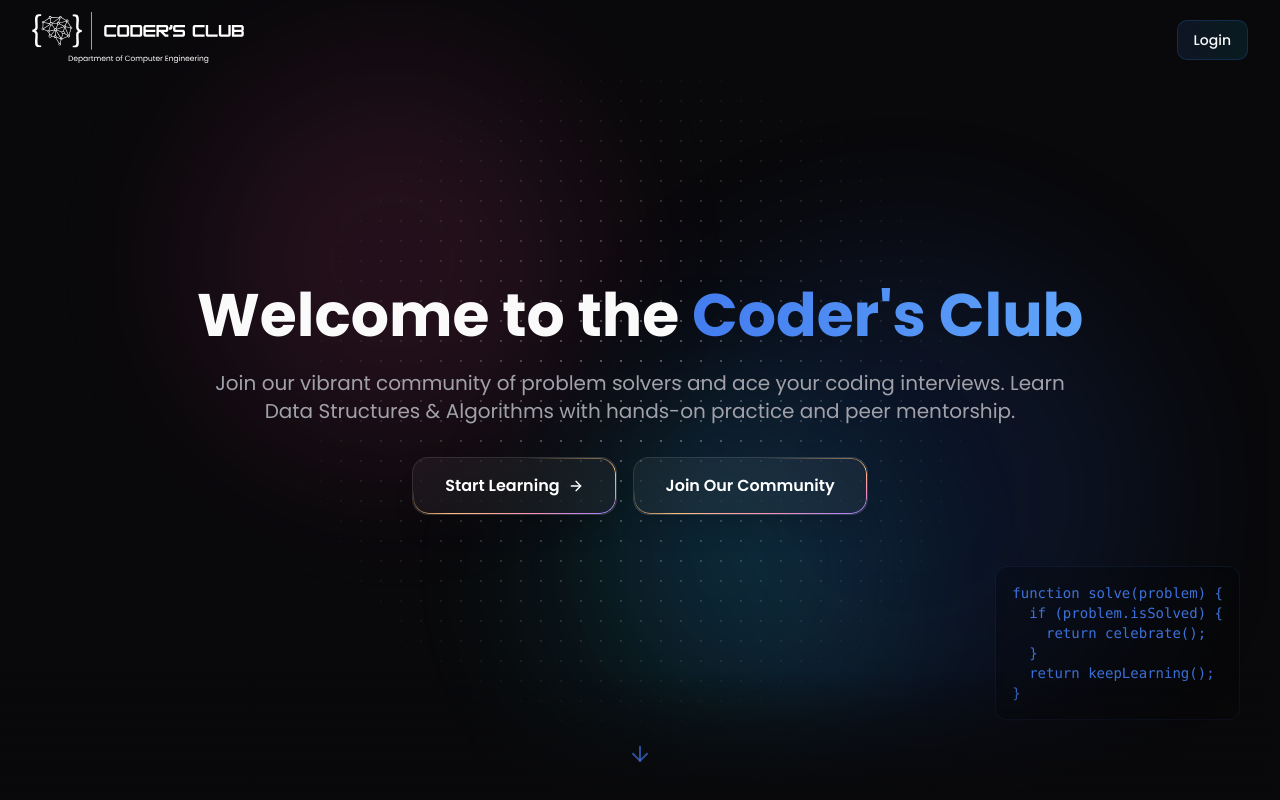
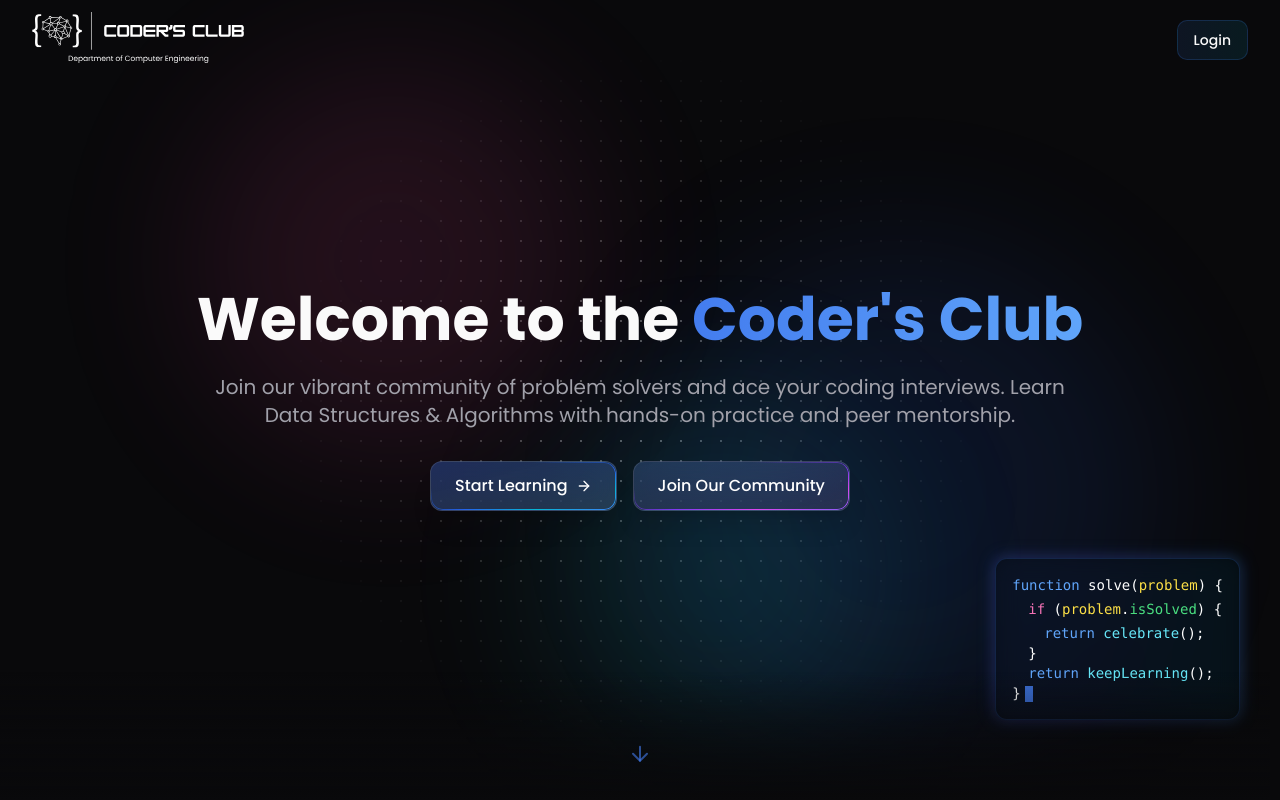
Before and after one commit to coders-club-apsit/CodersHub, a React (Vite) app: page / in a window 1280 px wide. Shown: the top 800 px of the page. Built offline with nearby package versions, Linux system fonts and the light colour scheme; no server answers.

Commit message:
Update HeroSection.jsx

```diff
--- a/src/components/HeroSection.jsx
+++ b/src/components/HeroSection.jsx
@@ -27,21 +27,148 @@ const MotionWrapper = ({ children, ...props }) => {
   return <motion.div {...props}>{children}</motion.div>;
 };
 
-const CodeBlock = () => (
-  <div className="absolute bottom-20 right-10 hidden lg:block">
-    <pre className="text-sm bg-black/20 backdrop-blur-sm p-4 rounded-lg border border-primary/10">
-      <code className="text-primary/90">
-        {`function solve(problem) {
-  if (problem.isSolved) {
-    return celebrate();
+const CodeBlock = () => {
+  // Define animation variants
+  const containerVariants = {
+    initial: { opacity: 0, y: 20 },
+    animate: {
+      opacity: 1,
+      y: 0,
+      transition: { duration: 0.7, delay: 0.5 }
     }
-  return keepLearning();
-}`}
+  };
+
+  const lineHighlightVariants = {
+    initial: { width: "0%" },
+    animate: {
+      width: "100%",
+      transition: {
+        duration: 0.8,
+        delay: 1.5,
+        ease: "easeInOut"
+      }
+    }
+  };
+
+  // Cursor blink effect
+  const cursorVariants = {
+    blink: {
+      opacity: [0, 1, 0],
+      transition: {
+        duration: 1,
+        repeat: Infinity,
+        repeatType: "loop"
+      }
+    }
+  };
+
+  return (
+    <motion.div
+      className="absolute bottom-20 right-10 hidden lg:block"
+      variants={containerVariants}
+      initial="initial"
+      animate="animate"
+    >
+      <div className="relative group">
+        <div className="absolute -inset-0.5  rounded-lg opacity-30
+          group-hover:opacity-60 transition duration-1000 group-hover:duration-300"></div>
+
+        <pre className="relative text-sm bg-black/50 backdrop-blur-md p-4 rounded-lg border border-primary/20
+          shadow-[0_0_15px_rgba(124,58,237,0.1)] hover:shadow-[0_0_25px_rgba(124,58,237,0.2)] transition-all duration-300">
+          <code className="text-primary/90 font-mono">
+            <div className="flex flex-col">
+              <motion.div className="flex"
+                initial={{ opacity: 0 }}
+                animate={{ opacity: 1 }}
+                transition={{ delay: 0.8, duration: 0.3 }}
+              >
+                <span className="text-blue-400">function</span>
+                <span className="text-white"> solve(</span>
+                <span className="text-yellow-300">problem</span>
+                <span className="text-white">) {'{'}</span>
+              </motion.div>
+
+              <motion.div
+                className="relative pl-4 my-1"
+                initial={{ opacity: 0 }}
+                animate={{ opacity: 1 }}
+                transition={{ delay: 1.0, duration: 0.3 }}
+              >
+                <span className="flex items-center">
+                  <span className="text-pink-400">if</span>
+                  <span className="text-white"> (</span>
+                  <span className="text-yellow-300">problem</span>
+                  <span className="text-white">.</span>
+                  <span className="text-green-400">isSolved</span>
+                  <span className="text-white">) {'{'}</span>
+
+                </span>
+              </motion.div>
+
+              <motion.div
+                className="pl-8"
+                initial={{ opacity: 0 }}
+                animate={{ opacity: 1 }}
+                transition={{ delay: 1.2, duration: 0.3 }}
+              >
+                <span className="text-blue-400">return</span>
+                <span className="text-cyan-300"> celebrate</span>
+                <span className="text-white">();</span>
+              </motion.div>
+
+              <motion.div
+                className="pl-4"
+                initial={{ opacity: 0 }}
+                animate={{ opacity: 1 }}
+                transition={{ delay: 1.4, duration: 0.3 }}
+              >
+                <span className="text-white">{'}'}</span>
+              </motion.div>
+
+              <motion.div
+                className="pl-4 flex"
+                initial={{ opacity: 0 }}
+                animate={{ opacity: 1 }}
+                transition={{ delay: 1.6, duration: 0.3 }}
+              >
+                <span className="text-blue-400">return</span>
+                <span className="text-cyan-300"> keepLearning</span>
+                <span className="text-white">();</span>
+              </motion.div>
+
+              <motion.div
+                initial={{ opacity: 0 }}
+                animate={{ opacity: 1 }}
+                transition={{ delay: 1.8, duration: 0.3 }}
+              >
+                <span className="text-white">{'}'}</span>
+                <motion.span
+                  className="inline-block w-2 h-4 ml-1 -mb-1 bg-primary/90"
+                  variants={cursorVariants}
+                  animate="blink"
+                />
+              </motion.div>
+            </div>
           </code>
         </pre>
+
+        {/* Moving glow effect */}
+        <motion.div
+          className="absolute -inset-0.5 rounded-lg bg-gradient-to-r from-blue-500/20 via-primary/20 to-cyan-500/20 blur z-[-1]"
+          animate={{
+            backgroundPosition: ["0% 0%", "100% 100%"],
+          }}
+          transition={{
+            duration: 8,
+            repeat: Infinity,
+            repeatType: "reverse"
+          }}
+          style={{ backgroundSize: "200% 200%" }}
+        />
       </div>
+    </motion.div>
   );
-
+};
 const HeroSection = () => {
   const navigate = useNavigate();
   const { user, isSignedIn } = useUser();
@@ -114,15 +241,20 @@ const HeroSection = () => {
             initial={!isAndroid && "initial"}
             whileHover={!isAndroid && "hover"}
             whileTap={!isAndroid && "tap"}
-              className="glass-card bg-hero-gradient cursor-pointer hover:shadow-2xl hover:shadow-primary/40 transition-all duration-300 ease-in-out relative overflow-hidden group px-8 py-4 rounded-2xl font-semibold backdrop-blur-lg"
+            className="glass-card cursor-pointer relative overflow-hidden group
+              px-6 py-3 rounded-lg font-medium
+              bg-gradient-to-br from-blue-600/30 to-blue-400/20
+              border border-blue-500/30 hover:border-blue-400/60
+              hover:shadow-[0_0_25px_rgba(59,130,246,0.5)]
+              transition-all duration-300"
             onClick={() => navigate('/notes')}
           >
-              <ShineBorder shineColor={["#A07CFE", "#FE8FB5", "#FFBE7B"]} />
-              <span className="relative z-10 flex items-center gap-2 text-white">
+            <ShineBorder shineColor={["#3B82F6", "#06B6D4", "#2563EB"]} />
+            <div className="absolute inset-0 opacity-0 group-hover:opacity-100 bg-gradient-to-r from-blue-500/20 to-cyan-400/20 transition-opacity duration-300"></div>
+            <span className="relative z-10 flex items-center gap-2 text-white group-hover:tracking-wide transition-all duration-300">
               Start Learning
-                <ArrowRight className="h-4 w-4 transition-transform group-hover:translate-x-1" />
+              <ArrowRight className="h-4 w-4 transform group-hover:translate-x-1 transition-transform duration-300" />
             </span>
-              <div className="absolute inset-0 bg-gradient-to-r from-blue-500/30 to-cyan-500/30 opacity-0 group-hover:opacity-100 transition-opacity duration-300" />
           </MotionWrapper>
 
           <MotionWrapper
@@ -130,12 +262,19 @@ const HeroSection = () => {
             initial="initial"
             whileHover="hover"
             whileTap="tap"
-              className="glass-card cursor-pointer relative overflow-hidden group px-8 py-4 rounded-2xl border border-primary/30 font-semibold hover:shadow-2xl transition-all duration-300 ease-in-out backdrop-blur-lg"
+            className="glass-card cursor-pointer relative overflow-hidden group
+              px-6 py-3 rounded-lg font-medium
+              bg-gradient-to-br from-primary/20 to-purple-500/10
+              border border-primary/30 hover:border-primary/60
+              hover:shadow-[0_0_25px_rgba(168,85,247,0.4)]
+              transition-all duration-300"
             onClick={() => window.open('https://chat.whatsapp.com/GXJ7PDV8ZKhH0KSiVTVK7g', '_blank')}
           >
-              <ShineBorder shineColor={["#A07CFE", "#FE8FB5", "#FFBE7B"]} />
-              <span className="relative z-10 text-white">Join Our Community</span>
-              <div className="absolute inset-0 bg-gradient-to-r from-primary/20 to-blue-500/20 opacity-0 group-hover:opacity-100 transition-opacity duration-300" />
+            <ShineBorder shineColor={["#8B5CF6", "#D946EF", "#7C3AED"]} />
+            <div className="absolute inset-0 opacity-0 group-hover:opacity-100 bg-gradient-to-r from-primary/20 to-purple-500/20 transition-opacity duration-300"></div>
+            <span className="relative z-10 text-white group-hover:tracking-wide transition-all duration-300">
+              Join Our Community
+            </span>
           </MotionWrapper>
 
           </div>
```
Lines whose indentation alone changed are shown as unchanged.
